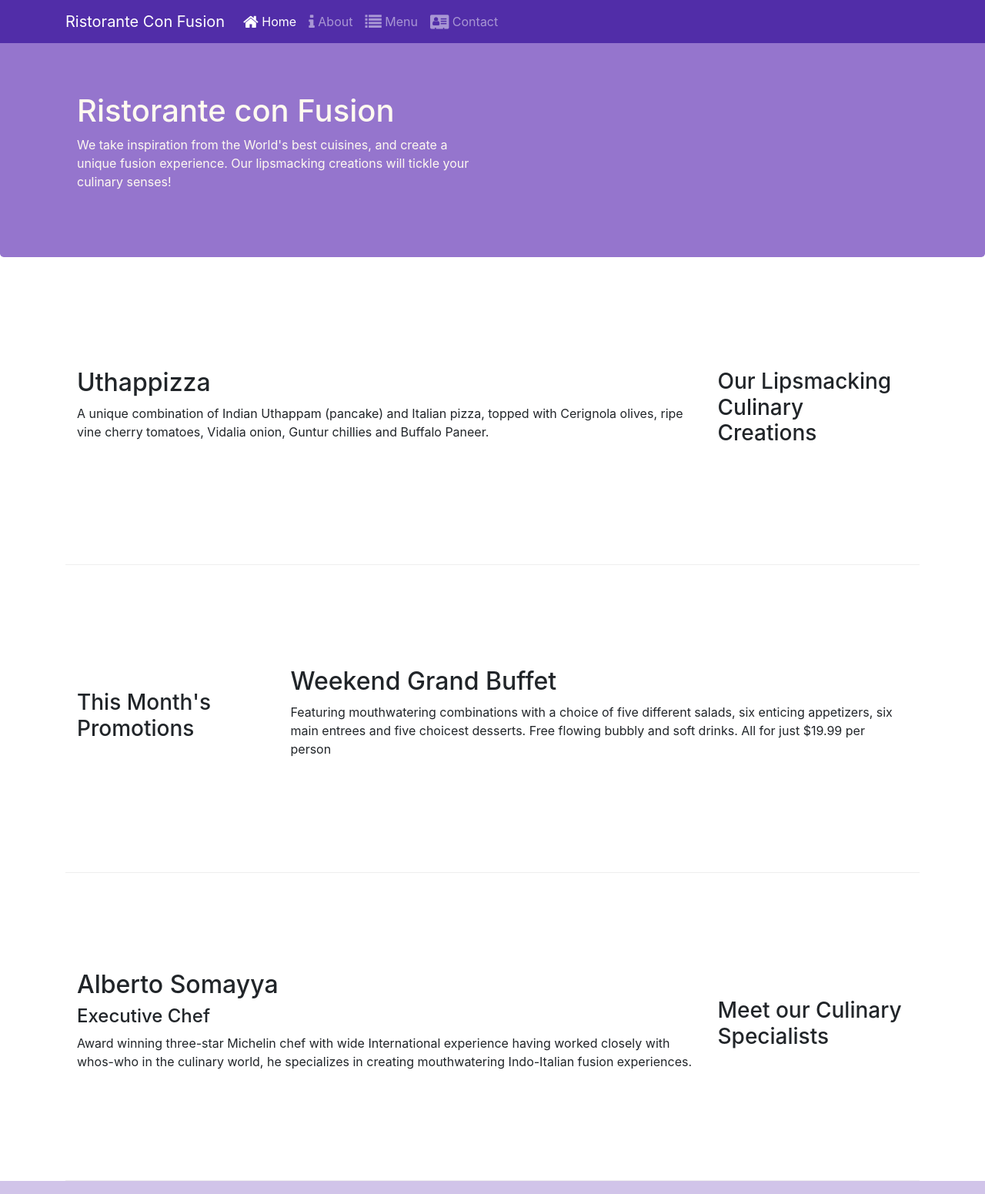
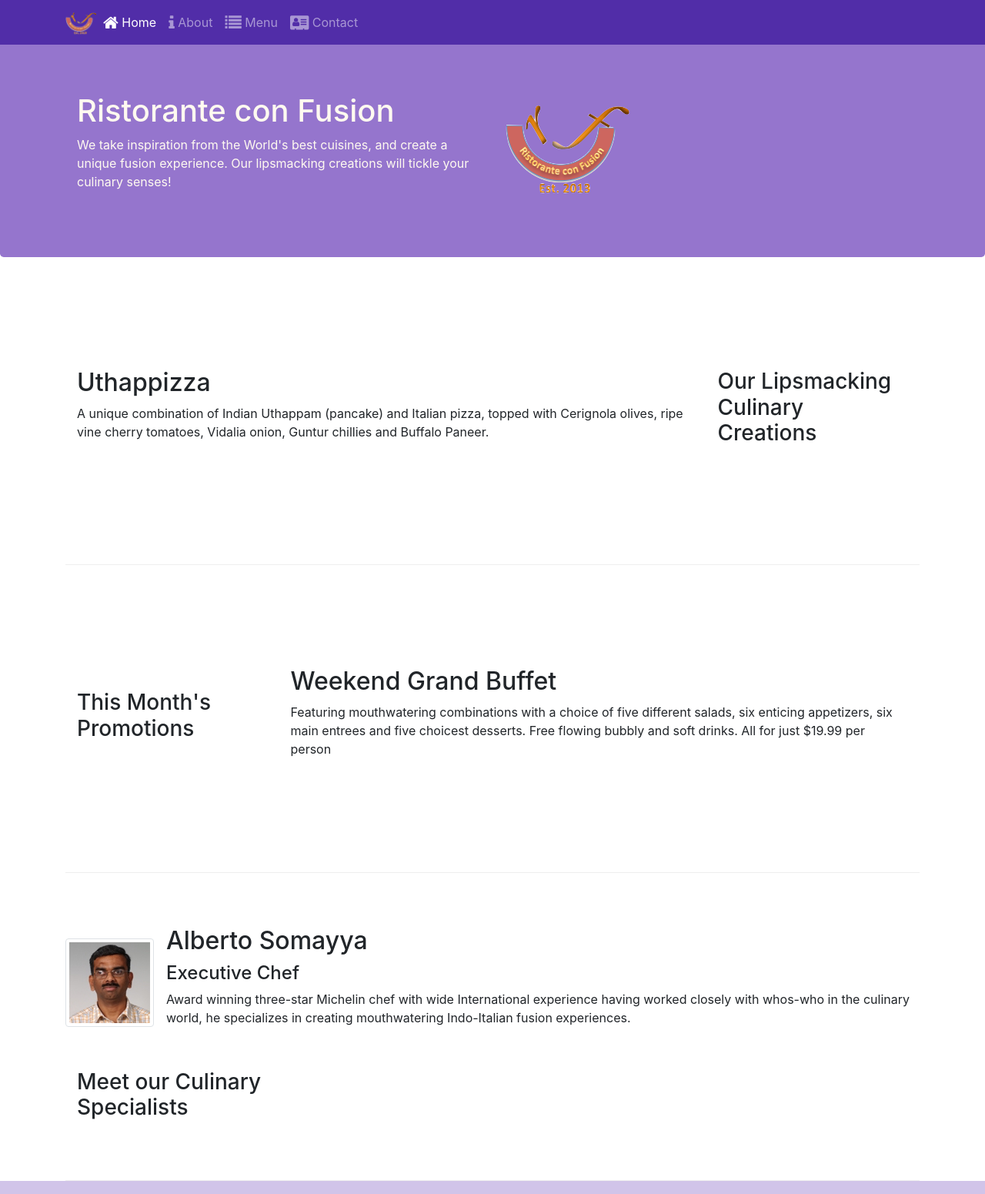
Before and after one commit to Danvaspri/low-q-attempt-of-a-webpage, a website: page index.html in a window 1280 px wide. Shown: the top 1551 px of the page at 77% size. Drawn offline with nearby package versions, Linux system fonts and the light colour scheme.

Commit message:
images and media

```diff
--- a/index.html
+++ b/index.html
@@ -24,7 +24,7 @@
             <button class="navbar-toggler" type="button" data-toggle="collapse" data-target="#Navbar">
                 <span class="navbar-toggler-icon"></span>
             </button>
-            <a class="navbar-brand " href="#">Ristorante Con Fusion</a>
+            <a class="navbar-brand mr-auto" href="#"><img src="img/logo.png" height="30" width="41"></a>
            <div class="collapse navbar-collapse" id="Navbar">
             <ul class="navbar-nav mr-auto">
                 <li class="nav-item active"><a class="nav-link" href="#"><span class="fa fa-home fa-lg"></span> Home</a></li>
@@ -43,7 +43,8 @@
                     <h1>Ristorante con Fusion</h1>
                     <p>We take inspiration from the World's best cuisines, and create a unique fusion experience. Our lipsmacking creations will tickle your culinary senses!</p>
                 </div>
-                <div class="col-12 col-sm">
+                <div class="col-12 col-sm align-self-center">
+                    <img src="img/logo.png" class="img-fluid">
                 </div>
             </div>
         </div>
@@ -75,11 +76,20 @@
             <div class="col-12 col-sm-4 order-sm-last col-md-3">
                 <h3>Meet our Culinary Specialists</h3>
             </div>
-            <div  class="col col-sm order-sm-first col-md">
-                <h2>Alberto Somayya</h2>
-                <h4>Executive Chef</h4>
-                <p>Award winning three-star Michelin chef with wide International experience having worked closely with whos-who in the culinary world, he specializes in creating mouthwatering Indo-Italian fusion experiences. </p>
+            <div class="media">
+                <img class="d-flex mr-3 img-thumbnail align-self-center"
+                        src="img/alberto.png" alt="Alberto Somayya">
+                <div class="media-body">
+                    <h2 class="mt-0">Alberto Somayya</h2>
+                    <h4>Executive Chef</h4>
+                    <p class="d-none d-sm-block">Award winning three-star Michelin chef with wide
+                        International experience having worked closely with
+                        whos-who in the culinary world, he specializes in
+                        creating mouthwatering Indo-Italian fusion experiences.
+                        </p>
+                </div>
             </div>
+
         </div>
     </div>
 
```
Also changed, not shown: aboutus.html (+3 -2 lines), contactus.html (+3 -2 lines), img/alberto.png (added), img/buffet.png (added), img/logo.png (added), img/uthappizza.png (added).
